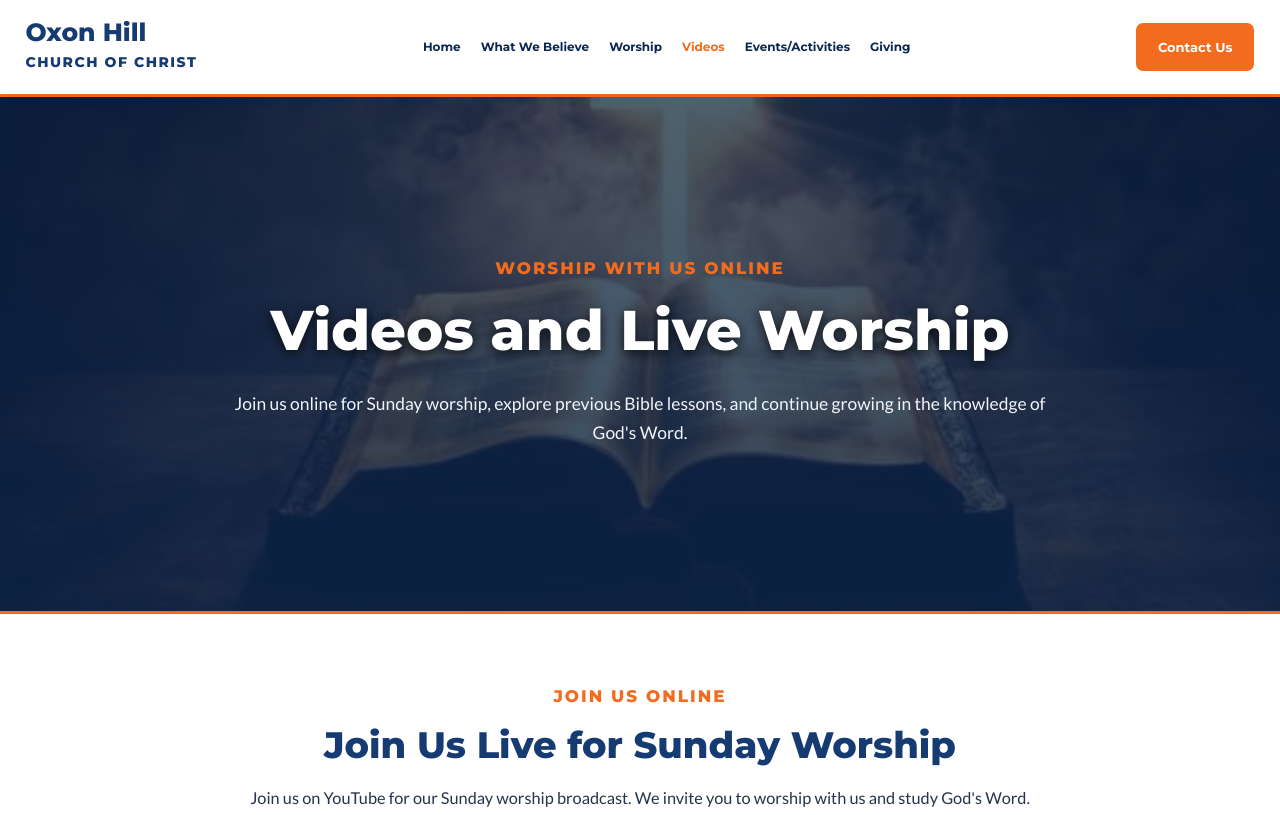
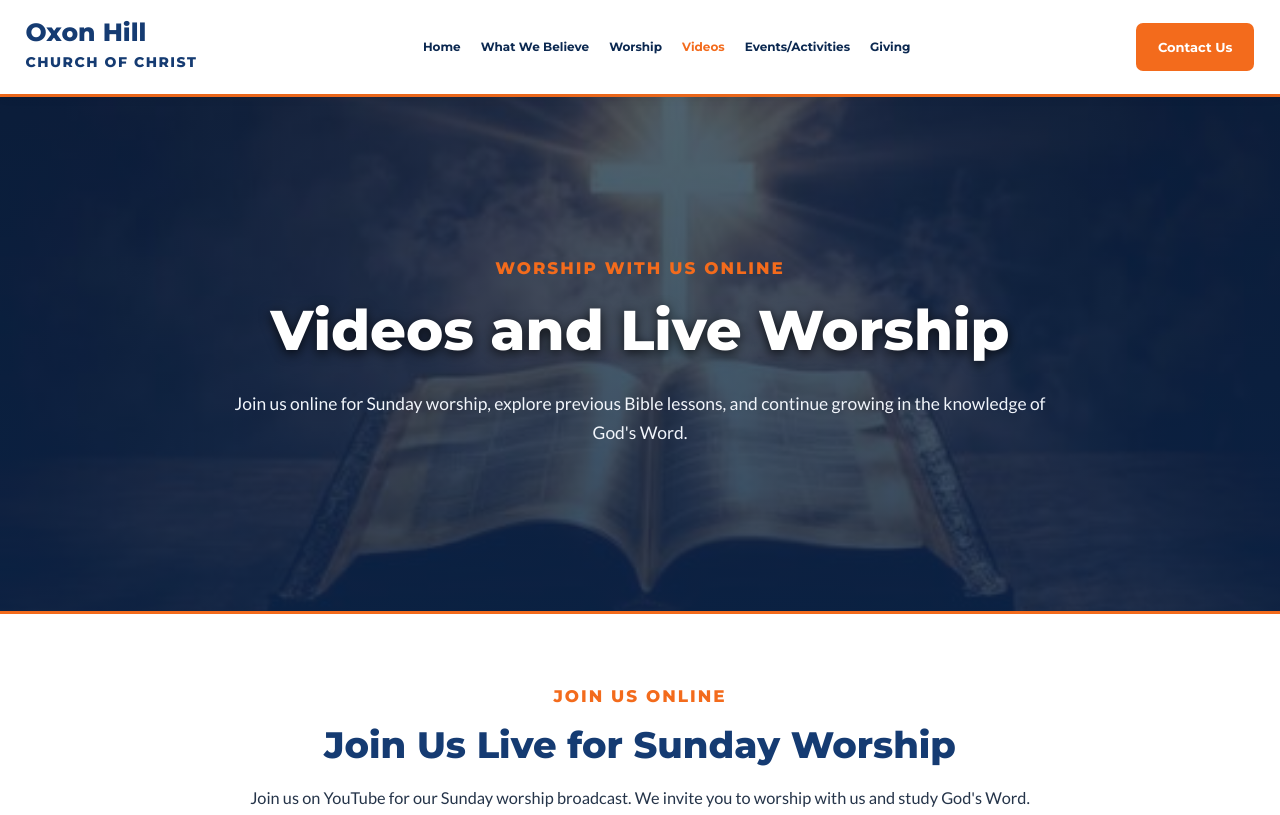
Before and after one commit to dantedennis6/Oxon-Hill-Church, a plain HTML site: page videos.html in a window 1280 px wide. Shown: the top 815 px of the page. Drawn offline with Linux system fonts and the light colour scheme.

Commit message:
Adjust background position in videos.css

```diff
--- a/videos.css
+++ b/videos.css
@@ -169,7 +169,7 @@ button:focus-visible {
     linear-gradient(rgba(11,40,80,.72),rgba(11,40,80,.82)),
     url("./videos1.jpeg");
   background-size: 100% 100%, 100% auto;
-  background-position: center, center 70%;
+  background-position: center, center 45%;
   background-repeat: no-repeat;
   background-color: var(--navy-dark);
   min-height: 520px;
```
